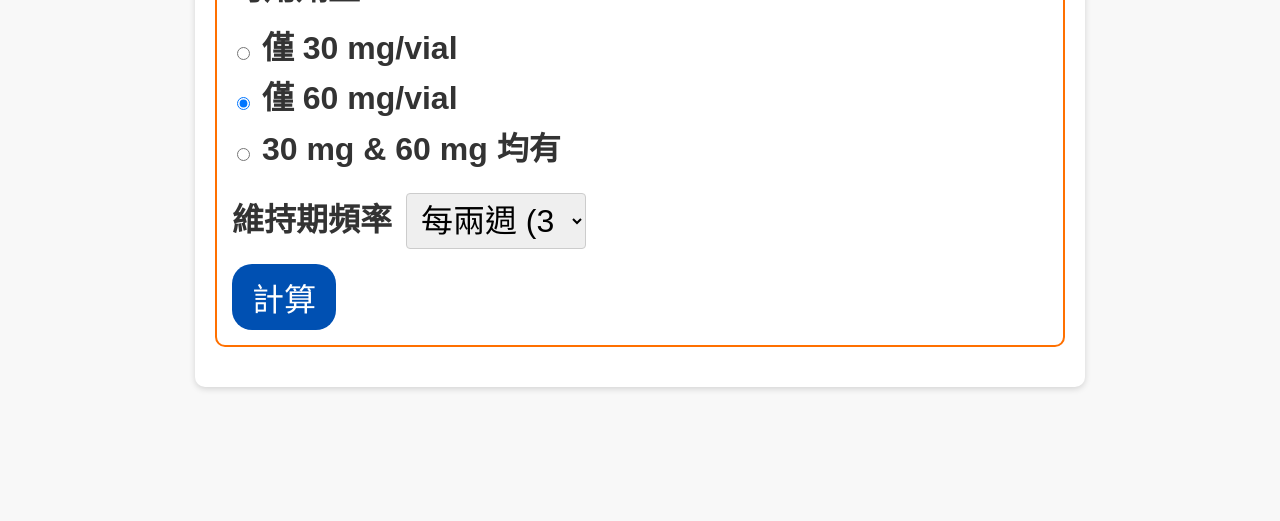
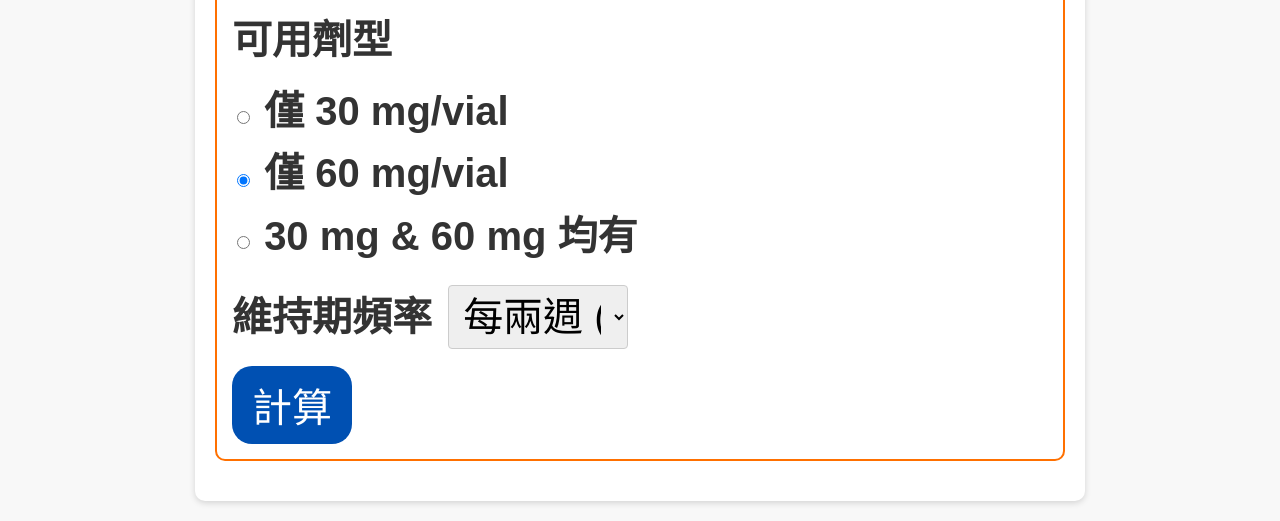
Before and after one commit to GaryCPT/Hem-dosing-calculator, a plain HTML site: page index.html in a window 1280 px wide. Shown: the part 349-870 px from the top of the page. Before the commit the page ends 800 px from the top, so only its background shows below. Drawn offline with Linux system fonts and the light colour scheme.

Commit message:
Update index.html

```diff
--- a/index.html
+++ b/index.html
@@ -11,7 +11,7 @@
       --text-color: #333;
       --color-30mg: #0050B2; /* 30 mg 顯示顏色：藍 */
       --color-60mg: #d6007f; /* 60 mg 顯示顏色：洋紅 */
-      --base-font-size: 32px; /* 整體字體大小 */
+      --base-font-size: 40px; /* 整體字體大小 */
     }
 
     html, body {
```
